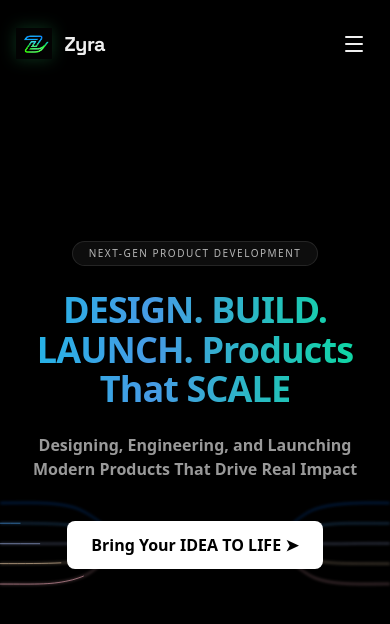
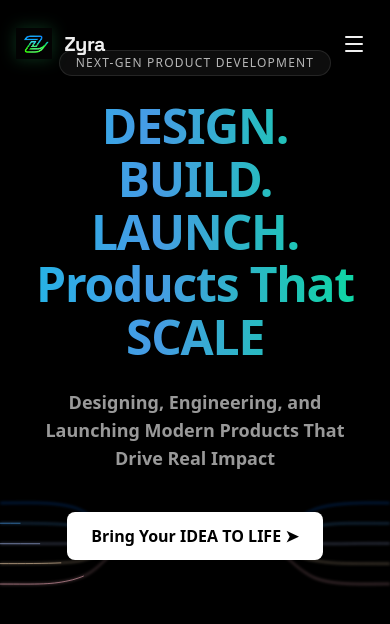
Before and after one commit to shivammane2007/Zyra_Agency, a Next.js app: page / in a window 390 px wide. Shown: the top 624 px of the page. Built offline with nearby package versions, Linux system fonts and the light colour scheme.

Commit message:
Refinement: Finalize Team portraits, responsive layout updates, and documentation

```diff
--- a/src/components/hero/Hero.tsx
+++ b/src/components/hero/Hero.tsx
@@ -31,14 +31,14 @@ export function Hero() {
           pathLengthFifth,
         ]}
       >
-        <div className="flex flex-col items-center justify-center text-center px-4 sm:px-6 md:px-8 -mt-60 sm:-mt-80 md:-mt-110 transform-gpu will-change-transform overflow-hidden">
-          <span className="rounded-full border border-white/10 bg-white/5 px-4 py-1 text-[10px] sm:text-xs tracking-[0.15em] sm:tracking-widest text-white/70 mb-6">
+        <div className="flex flex-col items-center justify-center text-center px-6 -mt-110 transform-gpu will-change-transform">
+          <span className="rounded-full border border-white/10 bg-white/5 px-4 py-1 text-xs tracking-widest text-white/70 mb-6">
             NEXT-GEN PRODUCT DEVELOPMENT
           </span>
-          <h1 className="hero-animated-text text-4xl sm:text-5xl md:text-6xl lg:text-7xl font-bold tracking-tight leading-[1.1] max-w-[95%] md:max-w-4xl">
+          <h1 className="hero-animated-text text-5xl md:text-7xl font-bold tracking-tight leading-[1.1] max-w-4xl">
             DESIGN. BUILD. LAUNCH. Products That SCALE
           </h1>
-          <p className="mt-6 text-base sm:text-lg lg:text-xl text-white/60 max-w-3xl">
+          <p className="mt-6 text-lg md:text-xl text-white/60 max-w-3xl">
             <b>Designing, Engineering, and Launching Modern Products That Drive Real Impact </b>
 
           </p>
--- a/src/components/navbar/Navbar.tsx
+++ b/src/components/navbar/Navbar.tsx
@@ -271,7 +271,7 @@ function NavbarComponent() {
             animate={{ opacity: 1, backdropFilter: "blur(12px)" }}
             exit={{ opacity: 0, backdropFilter: "blur(0px)" }}
             transition={{ duration: 0.3 }}
-            className="fixed inset-0 z-40 bg-zyra-bg-primary/90 pt-24 sm:pt-32 transform-gpu will-change-[opacity,backdrop-filter]"
+            className="fixed inset-0 z-40 bg-zyra-bg-primary/90 pt-32 transform-gpu will-change-[opacity,backdrop-filter]"
           >
             <div className="flex h-full flex-col px-6 transform-gpu">
               <nav className="flex flex-col gap-8">
--- a/src/components/sections/Capabilities.tsx
+++ b/src/components/sections/Capabilities.tsx
@@ -129,7 +129,7 @@ export function Capabilities() {
             hidden: { opacity: 0 },
             visible: { opacity: 1, transition: { staggerChildren: 0.08 } },
           }}
-          className="mt-10 grid gap-6 md:grid-cols-2 lg:grid-cols-3"
+          className="mt-10 grid gap-6 md:grid-cols-2 xl:grid-cols-3"
         >
           {CAPABILITIES.map((item) => {
             const Icon = item.icon
--- a/src/components/sections/Philosophy.tsx
+++ b/src/components/sections/Philosophy.tsx
@@ -76,7 +76,7 @@ export function Philosophy() {
         </div>
 
         <motion.div
-          className="mt-20 grid grid-cols-1 gap-8 sm:grid-cols-2 lg:mt-24 lg:grid-cols-4"
+          className="mt-20 grid gap-8 sm:grid-cols-2 lg:mt-24"
           variants={containerVariants}
           initial="hidden"
           whileInView="visible"
--- a/src/components/sections/Projects.tsx
+++ b/src/components/sections/Projects.tsx
@@ -74,7 +74,7 @@ export function Projects() {
           </Link>
         </div>
 
-        <div className="mt-16 grid gap-6 sm:grid-cols-2 lg:grid-cols-3">
+        <div className="mt-16 grid gap-6 xl:grid-cols-3">
           {PROJECTS.map((project, index) => (
             <motion.div
               key={project.title}
--- a/src/components/sections/TechStack.tsx
+++ b/src/components/sections/TechStack.tsx
@@ -107,7 +107,7 @@ export function TechStack() {
           </motion.p>
         </div>
 
-        <div className="mt-16 grid gap-6 md:grid-cols-2 lg:grid-cols-4">
+        <div className="mt-16 grid gap-6 md:grid-cols-2 xl:grid-cols-4">
           {STACK.map((group, index) => (
             <motion.div
               key={group.label}
--- a/src/components/ui/animated-testimonials.tsx
+++ b/src/components/ui/animated-testimonials.tsx
@@ -64,11 +64,11 @@ const AnimatedTestimonialsComponent = ({
   }, [autoplay, testimonials.length])
 
   return (
-    <div className={cn("mx-auto w-full max-w-full px-4 py-12 md:max-w-6xl md:px-8 lg:px-12 lg:py-16", className)}>
+    <div className={cn("mx-auto max-w-sm px-4 py-12 md:max-w-6xl md:px-8 lg:px-12 lg:py-16", className)}>
       <div className="relative grid grid-cols-1 gap-12 rounded-[2rem] border border-zyra-border-subtle bg-[radial-gradient(circle_at_top,rgba(57,255,135,0.1),transparent_36%),linear-gradient(160deg,#121212_0%,#080808_100%)] p-6 shadow-[0_24px_80px_rgba(0,0,0,0.34)] md:grid-cols-[0.95fr_1.05fr] md:gap-16 md:p-10 lg:p-12">
         <div className="relative overflow-hidden rounded-[2rem]">
           <div className="absolute inset-0 -z-10 rounded-[2rem] bg-[radial-gradient(circle_at_center,rgba(57,255,135,0.12),transparent_58%)] blur-3xl" />
-          <div className="relative h-[20rem] w-full sm:h-[24rem] md:h-[32rem]">
+          <div className="relative h-[24rem] w-full max-w-md md:h-[32rem]">
             <AnimatePresence initial={false} mode="wait">
               <motion.div
                 key={testimonials[active].src}
```
Also changed, not shown: Remaining Work.txt.
